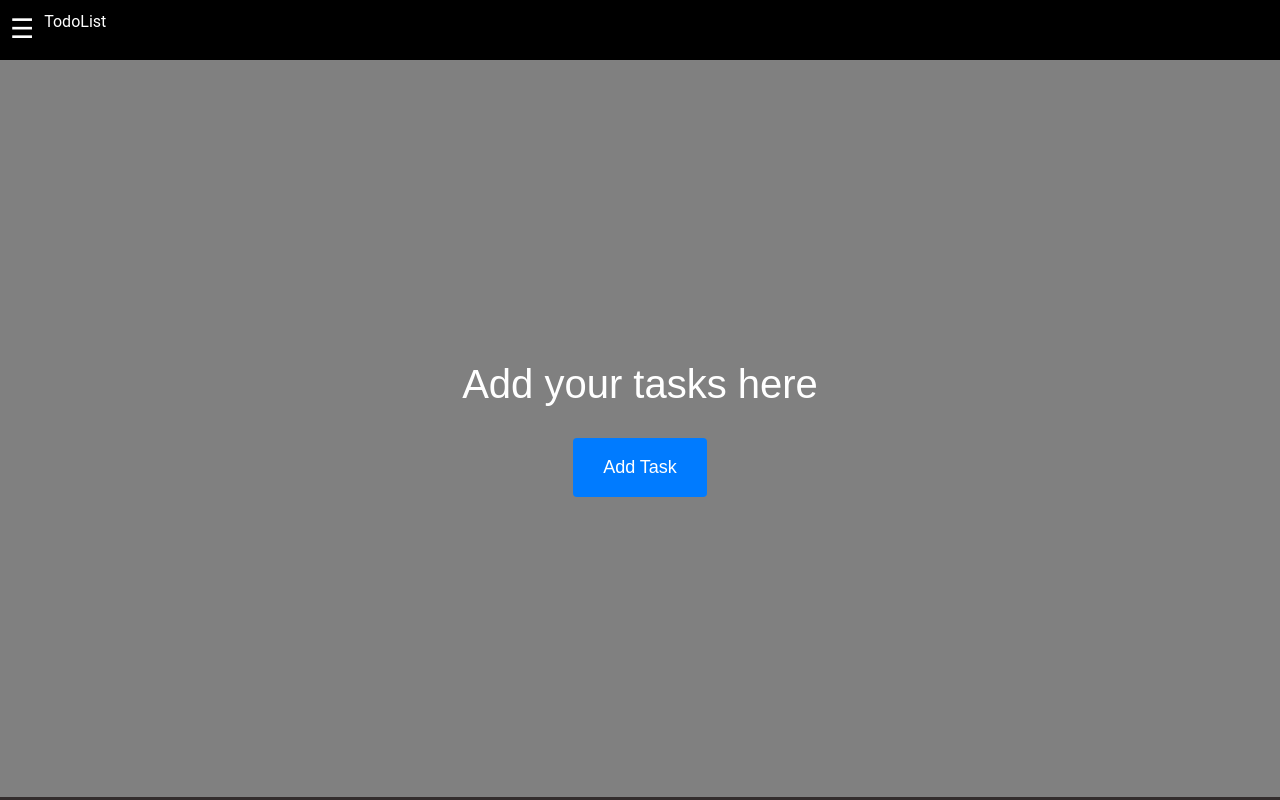
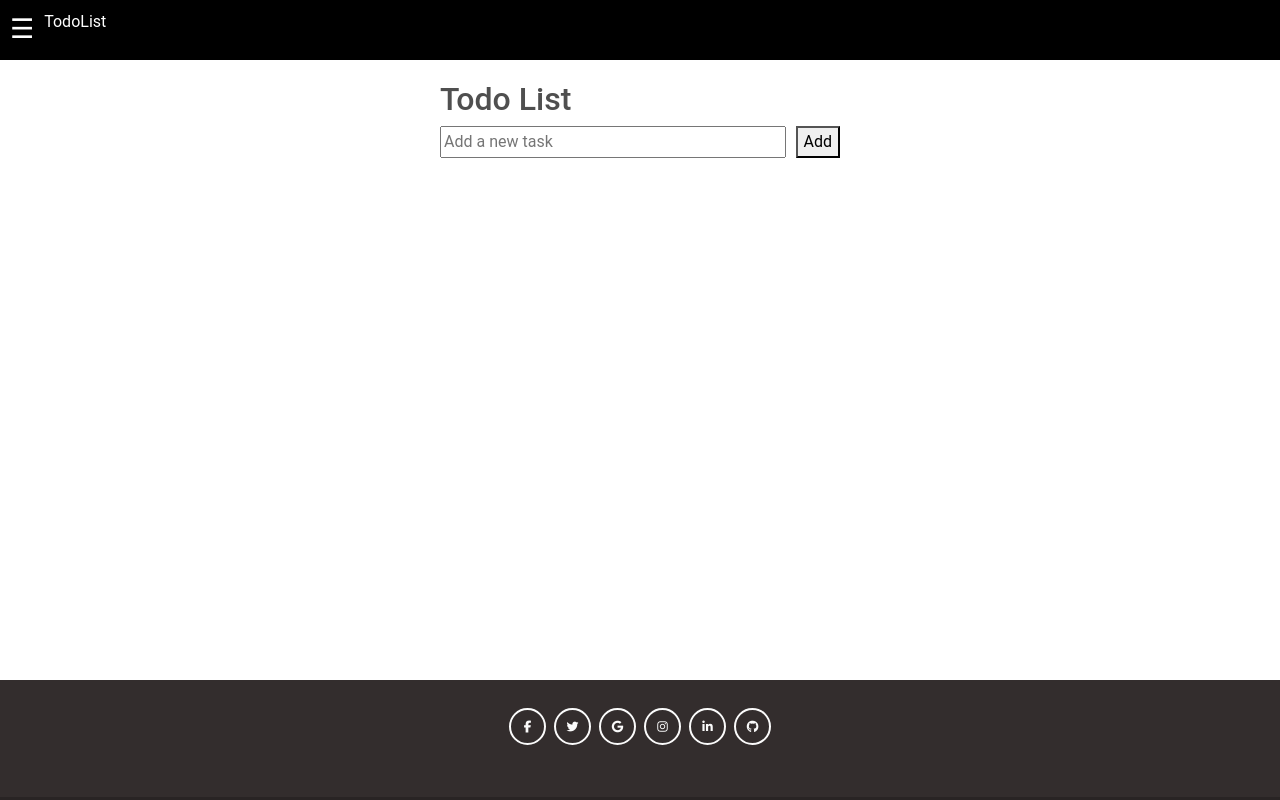
Before and after one commit to ShayanZaidi29/Todo, a React (Create React App) app: page / in a window 1280 px wide. Shown: the top 800 px of the page. Built offline with nearby package versions, Linux system fonts and the light colour scheme.

Commit message:
Added task logic

```diff
--- a/package.json
+++ b/package.json
@@ -13,6 +13,7 @@
     "react-icons": "^4.12.0",
     "react-router-dom": "^6.20.1",
     "react-scripts": "^5.0.1",
+    "react-scroll": "^1.9.0",
     "web-vitals": "^2.1.4"
   },
   "scripts": {
--- a/src/components/Footer.jsx
+++ b/src/components/Footer.jsx
@@ -12,7 +12,7 @@ import 'mdb-react-ui-kit/dist/css/mdb.min.css';
 
 export default function App() {
   return (
-    <MDBFooter className='bg-dark text-center text-white'>
+    <MDBFooter id="footer" className='bg-dark text-center text-white'>
       <MDBContainer className='p-4'>
         <MDBRow>
           <MDBCol size='12' className='mb-4'>
--- a/src/components/Home.jsx
+++ b/src/components/Home.jsx
@@ -1,16 +1,57 @@
-import React from 'react';
+import React, { useState } from 'react';
 
-const Home = () => {
+const TodoList = () => {
+  const [tasks, setTasks] = useState([]);
+  const [newTask, setNewTask] = useState('');
+
+  const handleInputChange = (e) => {
+    setNewTask(e.target.value);
+  };
+
+  const addTask = () => {
+    if (newTask.trim() !== '') {
+      setTasks([...tasks, newTask]);
+      setNewTask('');
+    }
+  };
+
+  const removeTask = (index) => {
+    const updatedTasks = tasks.filter((_, i) => i !== index);
+    setTasks(updatedTasks);
+  };
+
   return (
-    <div style={{ fontFamily: 'Arial, sans-serif', textAlign: 'center', padding: '300px', backgroundColor: '#808080' }}>
-      <h1 style={{ color: '#fff' }}>Add your tasks here</h1>
-      <div style={{ marginTop: '30px' }}>
-        <a href="/task-modal" style={{ display: 'inline-block', padding: '15px 30px', backgroundColor: '#007bff', color: 'white', textDecoration: 'none', borderRadius: '4px', fontSize: '18px', margin: '0 10px' }}>
-          Add Task
-        </a>
+    <div style={{ maxWidth: '400px', margin: 'auto', marginTop: '20px', minHeight: '600px' }}>
+      <h2>Todo List</h2>
+
+      <div style={{ display: 'flex', marginBottom: '10px' }}>
+        <input
+          type="text"
+          placeholder="Add a new task"
+          value={newTask}
+          onChange={handleInputChange}
+          style={{ flex: '1', marginRight: '10px' }}
+        />
+        <button onClick={addTask}>Add</button>
       </div>
+
+      <ul style={{ listStyle: 'none', padding: '0' }}>
+        {tasks.map((task, index) => (
+          <li key={index} style={{ marginBottom: '5px', display: 'flex', alignItems: 'center' }}>
+            {task}
+            <span
+              style={{ marginLeft: '10px', cursor: 'pointer' }}
+              onClick={() => removeTask(index)}
+              role="img"
+              aria-label="delete"
+            >
+              🗑️
+            </span>
+          </li>
+        ))}
+      </ul>
     </div>
   );
 };
 
-export default Home;
+export default TodoList;
--- a/src/components/Navbar.jsx
+++ b/src/components/Navbar.jsx
@@ -1,5 +1,7 @@
 import React, { useState } from 'react';
 import { Link } from 'react-router-dom';
+import { Link as ScrollLink, animateScroll as scroll } from 'react-scroll';
+
 
 const Navbar = () => {
   const [isMenuOpen, setMenuOpen] = useState(false);
@@ -70,12 +72,12 @@ const Navbar = () => {
   };
 
   const searchInputStyle = {
-    padding: '5px',
+    padding: '3px',
   };
 
   const searchIconStyle = {
     fill: isMenuOpen ? 'black' : 'white',
-    width: '30px',
+    width: '20px',
     height: '25px',
     cursor: 'pointer',
   };
@@ -112,9 +114,10 @@ const Navbar = () => {
         <Link to="/Footer" style={linkStyle} onClick={toggleMenu}>
           About
         </Link>
-        <Link to="/Contact" style={linkStyle} onClick={toggleMenu}>
-          Contact Us
-        </Link>
+        <ScrollLink to="footer" spy={true} smooth={true} duration={500} style={linkStyle} onClick={toggleMenu}>
+  Contact Us
+</ScrollLink>
+
       </div>
     </div>
   );
```
Also changed, not shown: 1 other file (tests, documents, lock files or other folders).
